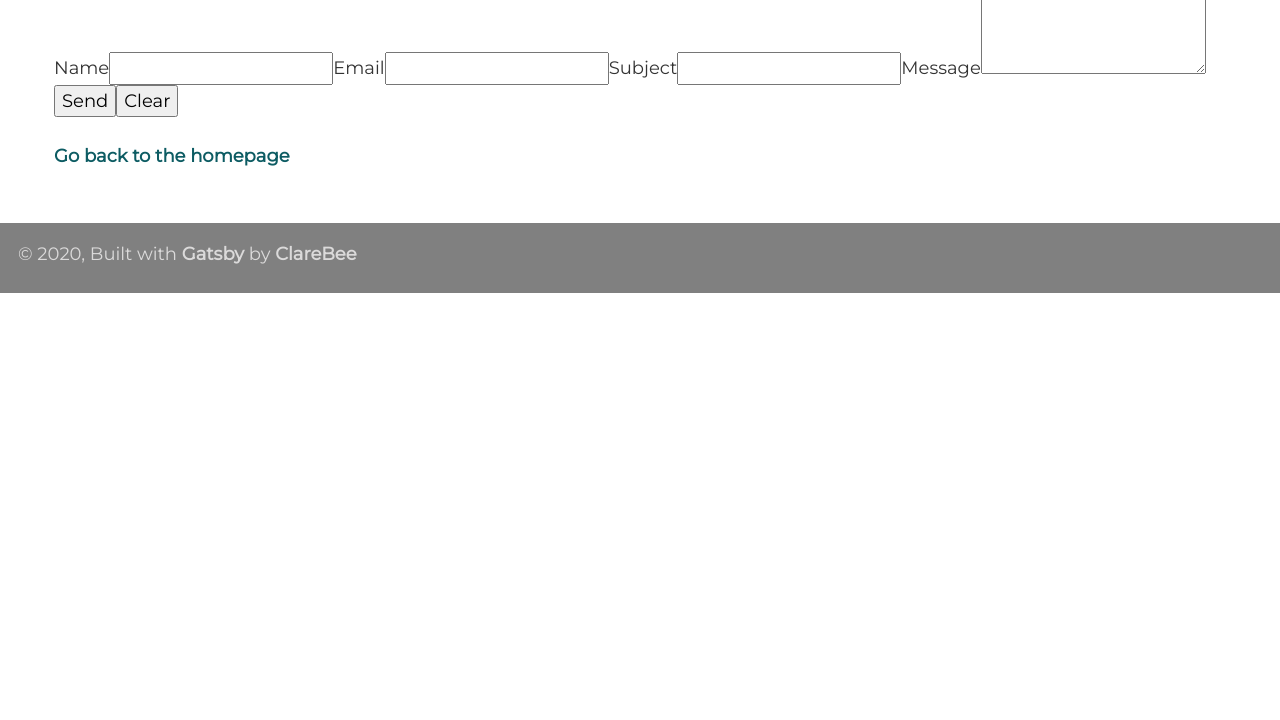
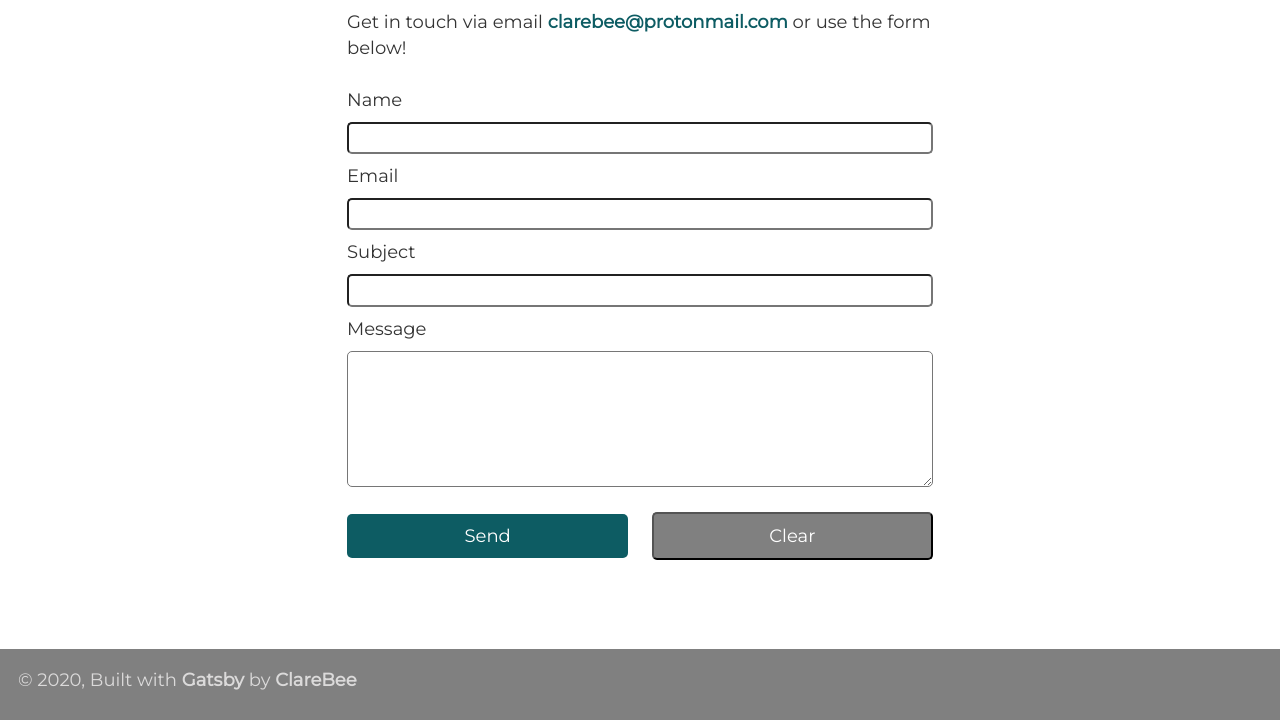
Before and after one commit to ClareBee/supporting-settle, a Gatsby site: page /contact in a window 1280 px wide. Shown: the part 513-1233 px from the top of the page. Before the commit the page ends 806 px from the top, so only its background shows below. Built offline with nearby package versions, Linux system fonts and the light colour scheme; Gatsby itself is replaced by a stand-in of ours.

Commit message:
update contact form and content

```diff
--- /dev/null
+++ b/src/components/contact-form.js
@@ -0,0 +1,53 @@
+import React, { useState } from "react"
+import styles from "./contact-form.module.css"
+
+const ContactForm = () => {
+  const [showForm, setShowForm] = useState(true)
+  const handleSubmit = e => {
+    e.preventDefault()
+    setShowForm(false)
+  }
+  return (
+    <div className={styles.form}>
+      {showForm && (
+        <form method="post" netlify-honeypot="bot-field" data-netlify="true">
+          <p>
+            Get in touch via email{" "}
+            <a href="mailto:clarebee@protonmail.com">clarebee@protonmail.com</a>{" "}
+            or use the form below!
+          </p>
+          <input type="hidden" name="bot-field" />
+          <label>
+            Name
+            <input type="text" name="name" id="name" />
+          </label>
+          <label>
+            Email
+            <input type="email" name="email" id="email" />
+          </label>
+          <label>
+            Subject
+            <input type="text" name="subject" id="subject" />
+          </label>
+          <label>
+            Message
+            <textarea name="message" id="message" rows="5" />
+          </label>
+          <div className={styles.btnContainer}>
+            <button
+              type="submit"
+              onClick={handleSubmit}
+              className={styles.submitBtn}
+            >
+              Send
+            </button>
+            <input type="reset" value="Clear" className={styles.clearBtn} />
+          </div>
+        </form>
+      )}
+      {!showForm && <p>Thanks for getting in touch!</p>}
+    </div>
+  )
+}
+
+export default ContactForm
--- /dev/null
+++ b/src/components/contact-form.module.css
@@ -0,0 +1,50 @@
+.form {
+  width: 50%;
+  margin: 0 auto;
+  display: flex;
+  flex-direction: column;
+  justify-content: center;
+  align-content: center;
+}
+
+.form input,
+.form textarea {
+  width: 100%;
+  border-radius: 5px;
+  margin: 0.5rem 0rem;
+  font-size: inherit;
+  font-style: inherit;
+}
+
+.btnContainer {
+  display: flex;
+  flex-flow: row wrap;
+  justify-content: space-between;
+  align-items: center;
+}
+
+.submitBtn {
+  width: 48%;
+  margin-right: 1rem;
+  background: #0d5c63;
+  color: #fff;
+  padding: 0.5rem;
+  display: inline-block;
+  border: none;
+  margin: 0;
+  text-decoration: none;
+  border-radius: 5px;
+  font-family: inherit;
+  cursor: pointer;
+  text-align: center;
+  transition: background 250ms ease-in-out, transform 150ms ease;
+  -webkit-appearance: none;
+  -moz-appearance: none;
+}
+
+.form input.clearBtn {
+  width: 48%;
+  padding: 0.5rem;
+  background: #808080;
+  color: #fff;
+}
--- a/src/components/layout.css
+++ b/src/components/layout.css
@@ -648,7 +648,7 @@ a {
   color: #0d5c63;
   cursor: pointer;
   font-weight: bold;
-  transition: all 0.15s ease-in-out;
+  transition: all 0.1s ease-in;
 }
 
 a:hover {
--- a/src/pages/contact.js
+++ b/src/pages/contact.js
@@ -1,34 +1,13 @@
 import React from "react"
-import { Link } from "gatsby"
 import SEO from "../components/seo"
+import Heading from "../components/heading"
+import ContactForm from "../components/contact-form"
 
 const Contact = () => (
   <>
     <SEO title="Contact" />
-
-    <form method="post" netlify-honeypot="bot-field" data-netlify="true">
-      <input type="hidden" name="bot-field" />
-
-      <label>
-        Name
-        <input type="text" name="name" id="name" />
-      </label>
-      <label>
-        Email
-        <input type="email" name="email" id="email" />
-      </label>
-      <label>
-        Subject
-        <input type="text" name="subject" id="subject" />
-      </label>
-      <label>
-        Message
-        <textarea name="message" id="message" rows="5" />
-      </label>
-      <button type="submit">Send</button>
-      <input type="reset" value="Clear" />
-    </form>
-    <Link to="/">Go back to the homepage</Link>
+    <Heading heading="Contact Form" />
+    <ContactForm />
   </>
 )
 
--- /dev/null
+++ b/src/producers/communityresponse.md
@@ -0,0 +1,15 @@
+---
+title: "Settle Community Response"
+date: "2020-03-11"
+website: "https://www.settlevictoriahall.org.uk/communityresponse"
+address: "Settle Victoria Hall, Kirkgate, Settle, BD24 9DZ"
+openingHours: "9.30am - 5.30pm"
+tel: "01729 825718"
+tags: ["help", "advice"]
+---
+
+Settle Community Response is co-ordinated by Settle Community Hub, Settle Victoria Hall, and the people of Settle community.
+
+<p>Ring <a href="tel:01729825718">01729 825718</a> or email <a href="mailto:communityresponse@settlevictoriahall.org.uk">communityresponse@settlevictoriahall.org.uk</a> for information, help with collecting prescriptions, looking after pets, arranging check-in calls for people who are self-isolating.</p>
+<p>Includes links to online entertainment! <a href="https://www.settlevictoriahall.org.uk/silver-linings">www.settlevictoriahall.org.uk/silver-linings</a></p>
+<p>Settle Community & Business Hub Facebook Page: <a href="https://www.facebook.com/SettleComBusHub">www.facebook.com/SettleComBusHub</a>
```
